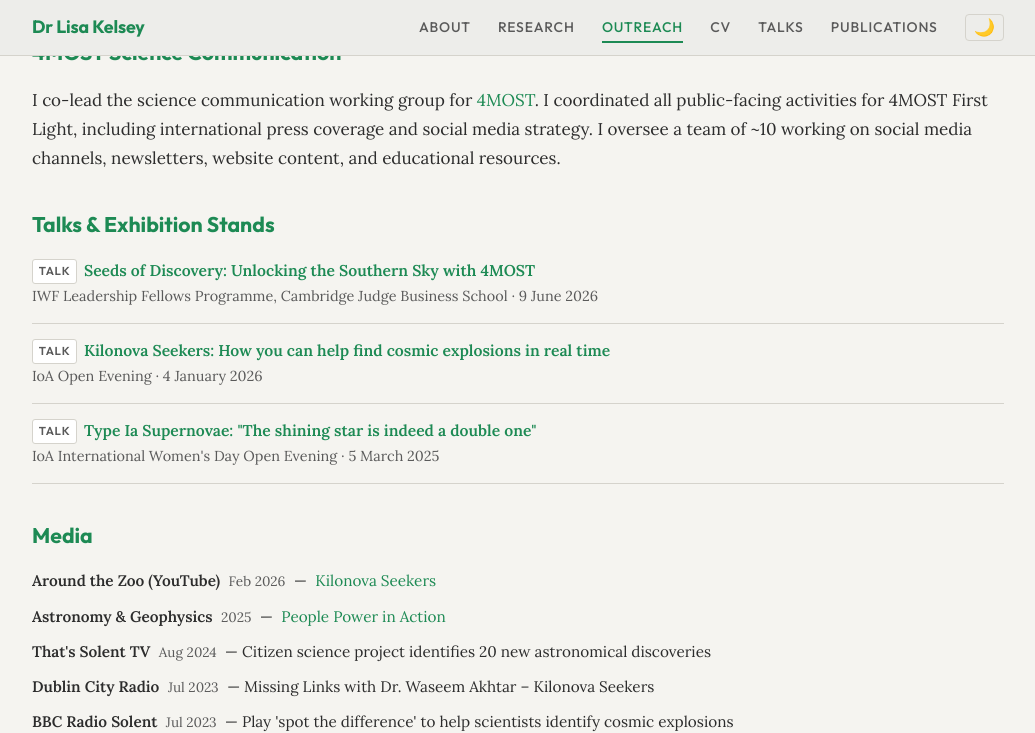
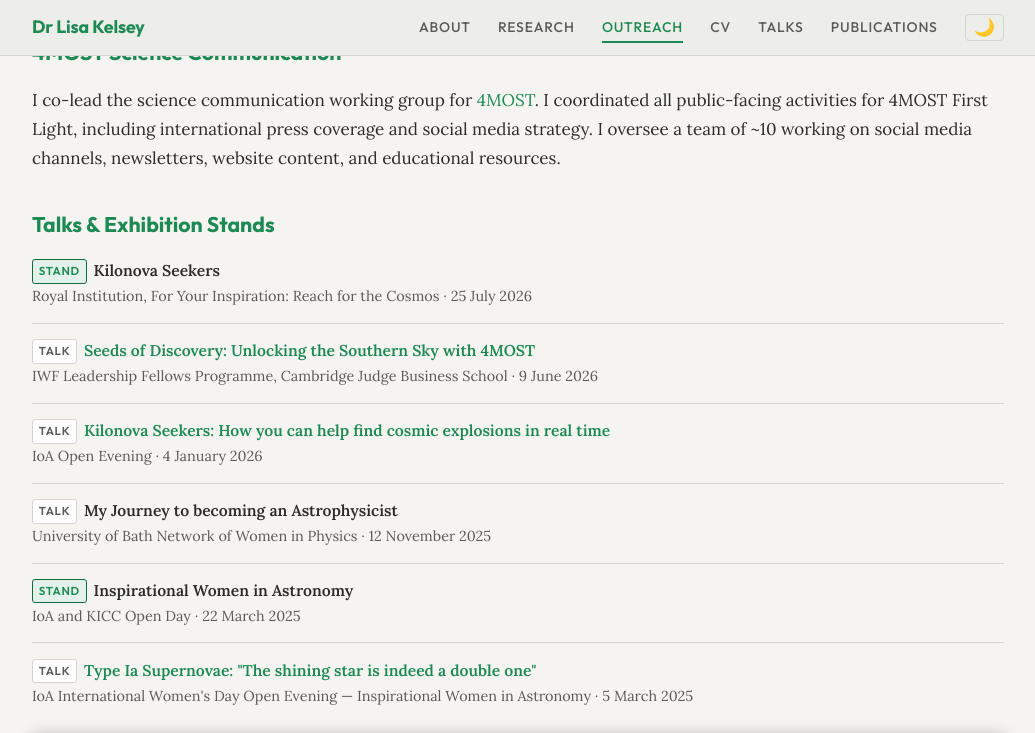
Before and after one commit to LKelsey/LKelsey.github.io, a Jekyll site: the page built from outreach.md, in a window 1280 px wide and 1400 px high, scrolled down 780 px. Shown: the top 733 px of the window, without its empty margins (122-1157 px from the left). Built offline with Jekyll 4.4.1, drawn with Linux system fonts in a browser that asks for light colours; some of the changed text lies outside the part shown; grey boxes are pictures that could not be loaded.

Commit message:
Update talks in talks.yml with new entries
Added new talks and updated existing ones in the YAML file.

```diff
--- a/_data/talks.yml
+++ b/_data/talks.yml
@@ -1,14 +1,38 @@
+- title: "Kilonova Seekers"
+  format: stand
+  venue: "Royal Institution, For Your Inspiration: Reach for the Cosmos"
+  date: 25 July 2026
+
 - title: "Seeds of Discovery: Unlocking the Southern Sky with 4MOST"
+  format: talk
   venue: IWF Leadership Fellows Programme, Cambridge Judge Business School
   date: 9 June 2026
   url: https://iwforum.org/initiatives/development/fellows/
 
 - title: "Kilonova Seekers: How you can help find cosmic explosions in real time"
+  format: talk
   venue: IoA Open Evening
   date: 4 January 2026
   url: https://www.youtube.com/watch?v=ykBYnGG_3v4&list=PLg8xO7lp9qSNtxBNZHnRh_k9ceFOUz7fV
 
+- title: "My Journey to becoming an Astrophysicist"
+  format: talk
+  venue: University of Bath Network of Women in Physics
+  date: 12 November 2025
+
+- title: "Inspirational Women in Astronomy"
+  format: stand
+  venue: IoA and KICC Open Day
+  date: 22 March 2025
+
 - title: "Type Ia Supernovae: \"The shining star is indeed a double one\""
-  venue: IoA International Women's Day Open Evening
+  format: talk
+  venue: IoA International Women's Day Open Evening — Inspirational Women in Astronomy
   date: 5 March 2025
   url: https://youtube.com/watch?v=2xz9-BPD6Rc
+  embed: 2xz9-BPD6Rc
+
+- title: "Kilonova Seekers"
+  format: stand
+  venue: UoP Stargazing Live Festival
+  date: 31 January 2024
```
